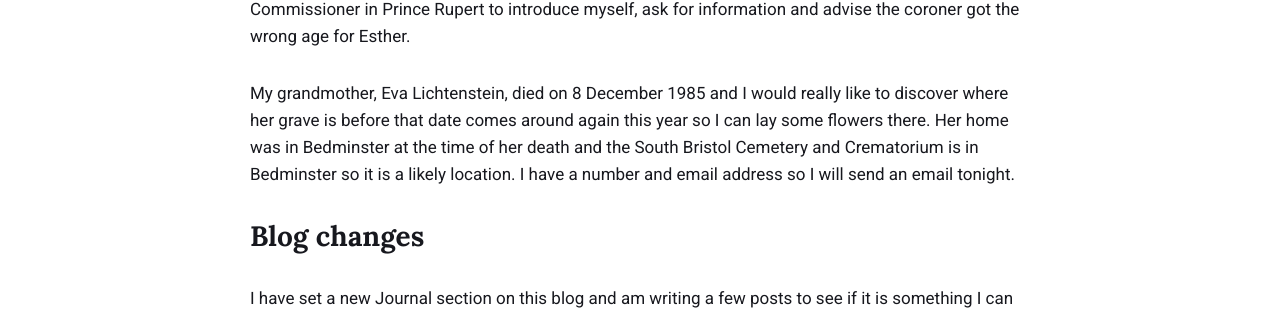
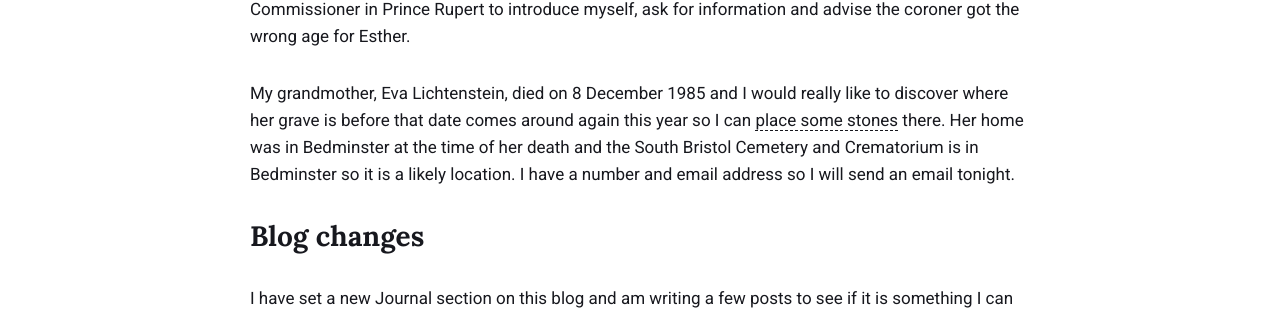
Before and after one commit to callenb/callenb.github.io, a Jekyll site: the page built from _posts/2019-11-11-armistice-day.md, in a window 1280 px wide and 900 px high, scrolled down 1886 px. Shown: the part 177-487 px from the top of the window. Built offline with Jekyll 4.4.1, drawn with Linux system fonts in a browser that asks for light colours; nearby versions of some CDN libraries; a script that is not in the unit is left out.

Commit message:
corrected intention when visiting eva's grave

```diff
--- a/_posts/2019-11-11-armistice-day.md
+++ b/_posts/2019-11-11-armistice-day.md
@@ -17,7 +17,7 @@ The two minutes silence took place in the sunshine, and my thoughts were with my
 
 I need to gather together the documents I have on Esther and Kitty and send them to Eric Holdijk and Sue Harper.  I shall tell Sue about Eric as well.  I also need to write a note to the current Police Commissioner in Prince Rupert to introduce myself, ask for information and advise the coroner got the wrong age for Esther.
 
-My grandmother, Eva Lichtenstein, died on 8 December 1985 and I would really like to discover where her grave is before that date comes around again this year so I can lay some flowers there.  Her home was in Bedminster at the time of her death and the South Bristol Cemetery and Crematorium is in Bedminster so it is a likely location.  I have a number and email address so I will send an email tonight.
+My grandmother, Eva Lichtenstein, died on 8 December 1985 and I would really like to discover where her grave is before that date comes around again this year so I can [place some stones](https://www.myjewishlearning.com/article/putting-stones-on-jewish-graves/) there.  Her home was in Bedminster at the time of her death and the South Bristol Cemetery and Crematorium is in Bedminster so it is a likely location.  I have a number and email address so I will send an email tonight.
 
 ## Blog changes
 I have set a new Journal section on this blog and am writing a few posts to see if it is something I can keep up at least weekly.  Once I have a few more posts, i will publish to the internet site for all to read.
```
